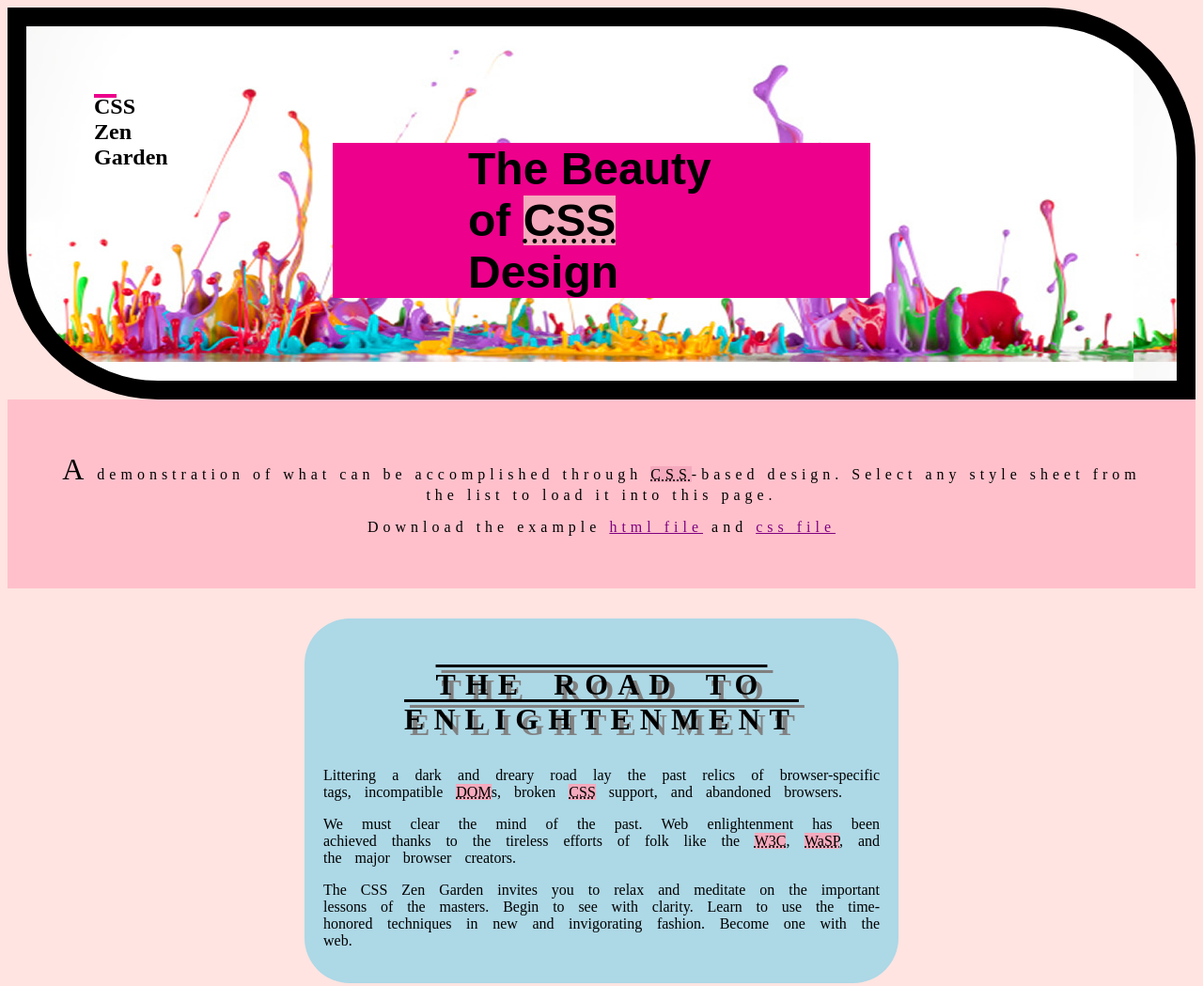
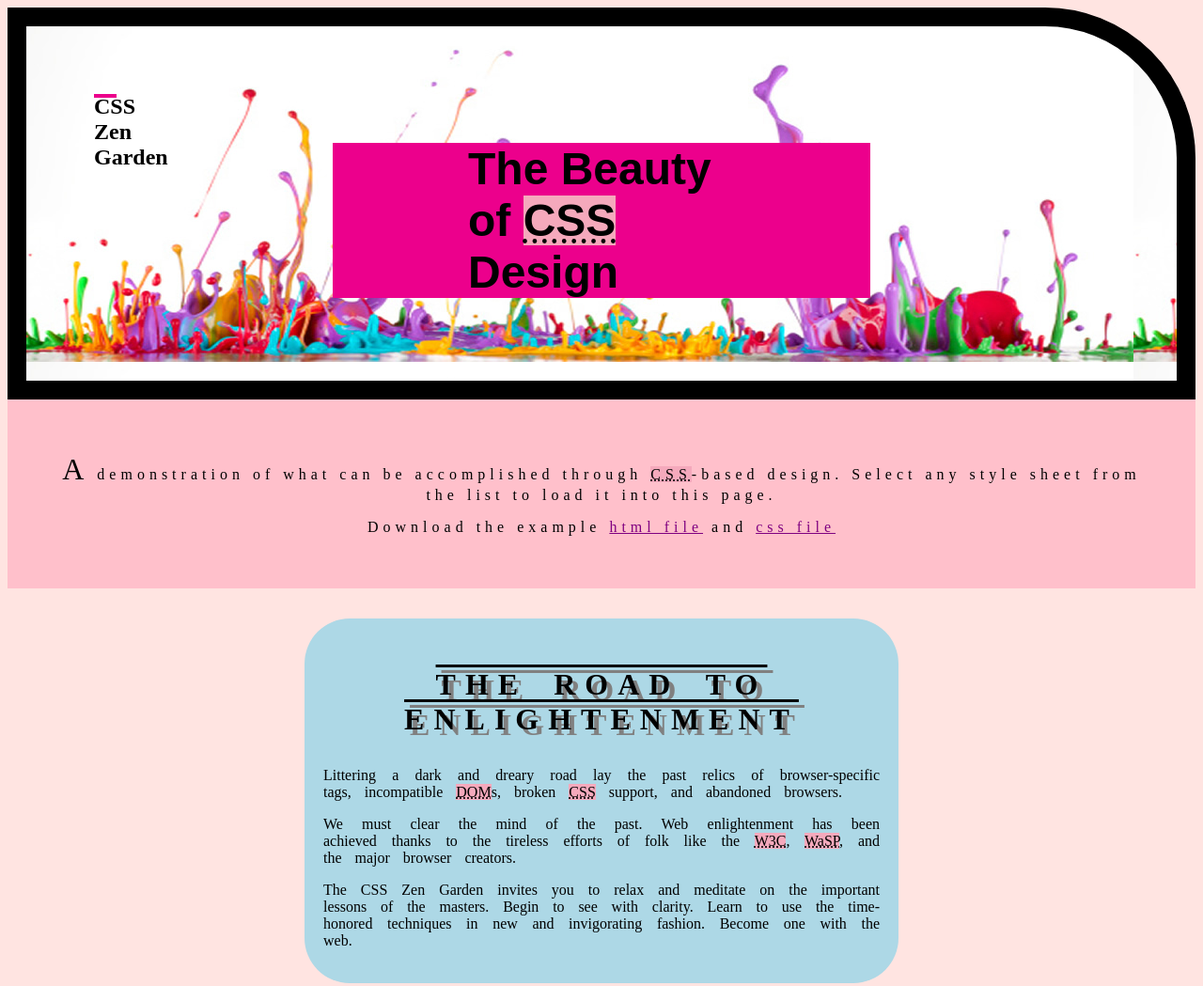
Before and after one commit to dianamariasilva/sprint3ejev1, a plain HTML site: page css-garden/index.html in a window 1280 px wide. Shown: the top 1049 px of the page at 94% size. Drawn offline with Linux system fonts and the light colour scheme.

Commit message:
quitar redondo titulo izquiero inferior

```diff
--- a/css-garden/css/main.css
+++ b/css-garden/css/main.css
@@ -18,7 +18,6 @@
     padding: 40px;
     background: #dddddd;
     border-top-right-radius: 10em;
-    border-bottom-left-radius: 10em;
     background-image: url(../img/portada1.jpg);
 }
 
@@ -60,8 +59,8 @@
     background-color: green;
 }
 
-div {
-    font-family: myFirstFont;
+.design {
+    background: purple;
 }
 
 .summary {
```
